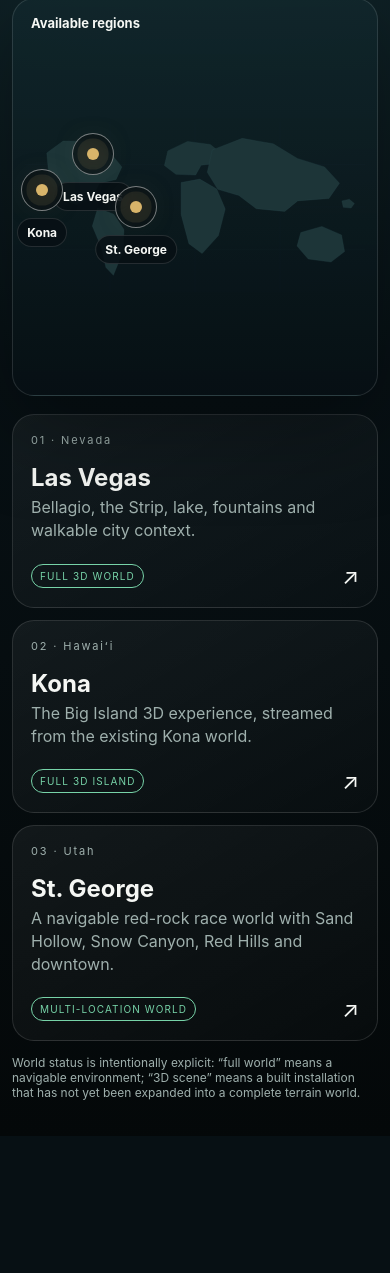
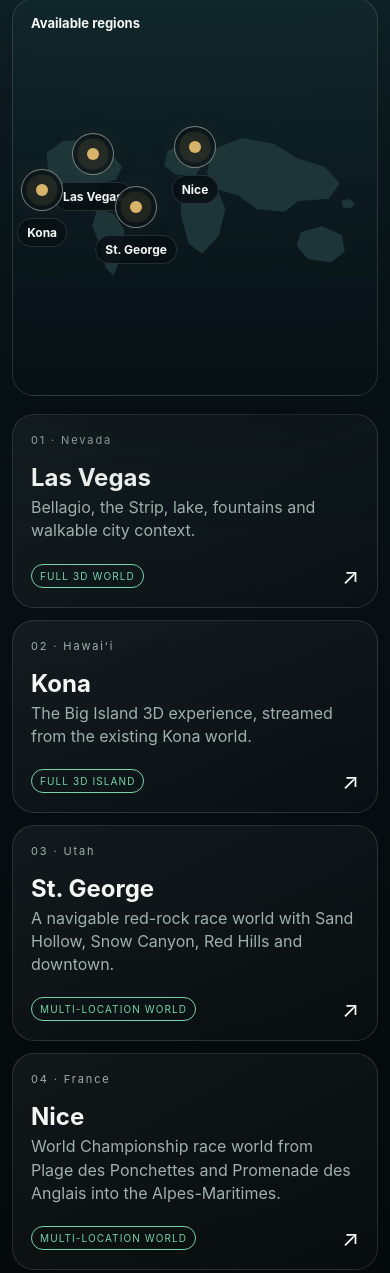
Before and after one commit to joaoccaldas/bellagio, a plain HTML site: page portal/index.html in a window 390 px wide. Shown: the part 218-1491 px from the top of the page. Before the commit the page ends 1354 px from the top, so only its background shows below. Drawn offline with Linux system fonts and the light colour scheme.

Commit message:
feat: add Nice to world atlas

```diff
--- a/portal/index.html
+++ b/portal/index.html
@@ -24,7 +24,7 @@ h1{font-size:clamp(34px,9vw,76px);line-height:.95;letter-spacing:-.04em;margin:1
 .pin{position:absolute;transform:translate(-50%,-50%);display:grid;place-items:center;width:42px;height:42px;border-radius:50%;border:1px solid rgba(255,255,255,.45);background:rgba(7,16,20,.72);backdrop-filter:blur(8px);text-decoration:none;z-index:3}
 .pin::before{content:"";width:12px;height:12px;border-radius:50%;background:var(--accent);box-shadow:0 0 0 8px rgba(216,180,106,.12),0 0 28px rgba(216,180,106,.55)}
 .pin::after{content:attr(data-label);position:absolute;left:50%;top:48px;transform:translateX(-50%);white-space:nowrap;font-size:12px;font-weight:650;padding:6px 9px;border-radius:999px;background:rgba(7,16,20,.86);border:1px solid var(--line)}
-.pin.vegas{left:18.0%;top:30%}.pin.kona{left:6.7%;top:39.1%}.pin.stg{left:18.5%;top:29.4%}
+.pin.vegas{left:18.0%;top:30%}.pin.kona{left:6.7%;top:39.1%}.pin.stg{left:18.5%;top:29.4%}.pin.nice{left:49.6%;top:27.5%}
 .pin.stg{transform:translate(22px,24px)}
 .pin:hover,.pin:focus-visible{outline:none;border-color:var(--accent);scale:1.06}
 .worlds{display:grid;grid-template-columns:repeat(3,1fr);gap:12px}
@@ -37,7 +37,7 @@ h1{font-size:clamp(34px,9vw,76px);line-height:.95;letter-spacing:-.04em;margin:1
 @media(max-width:720px){
   .shell{padding-left:12px;padding-right:12px}.map-wrap{margin-top:22px;border-radius:22px}
   .map{min-height:360px;aspect-ratio:auto}.map svg{height:320px}
-  .pin.vegas{left:22%;top:33%}.pin.kona{left:8%;top:43%}.pin.stg{left:22%;top:33%;transform:translate(22px,32px)}
+  .pin.vegas{left:22%;top:33%}.pin.kona{left:8%;top:43%}.pin.stg{left:22%;top:33%;transform:translate(22px,32px)}.pin.nice{left:50%;top:31%}
   .worlds{grid-template-columns:1fr}.card{min-height:160px}
   .map-head span{display:none}
 }
@@ -69,7 +69,8 @@ h1{font-size:clamp(34px,9vw,76px);line-height:.95;letter-spacing:-.04em;margin:1
       </svg>
       <a class="pin vegas" data-label="Las Vegas" href="worlds/vegas/" aria-label="Enter Las Vegas 3D world"></a>
       <a class="pin kona" data-label="Kona" href="worlds/kona/" aria-label="Enter Kona 3D island"></a>
-      <a class="pin stg" data-label="St. George" href="worlds/st-george/" aria-label="Enter St. George 3D scene"></a>
+      <a class="pin stg" data-label="St. George" href="worlds/st-george/" aria-label="Enter St. George 3D world"></a>
+      <a class="pin nice" data-label="Nice" href="worlds/nice/" aria-label="Enter Nice 3D world"></a>
     </div>
   </section>
 
@@ -77,6 +78,7 @@ h1{font-size:clamp(34px,9vw,76px);line-height:.95;letter-spacing:-.04em;margin:1
     <a class="card" href="worlds/vegas/"><span class="num">01 · Nevada</span><h2>Las Vegas</h2><p>Bellagio, the Strip, lake, fountains and walkable city context.</p><footer><span class="badge ready">Full 3D world</span><span class="arrow">↗</span></footer></a>
     <a class="card" href="worlds/kona/"><span class="num">02 · Hawaiʻi</span><h2>Kona</h2><p>The Big Island 3D experience, streamed from the existing Kona world.</p><footer><span class="badge ready">Full 3D island</span><span class="arrow">↗</span></footer></a>
     <a class="card" href="worlds/st-george/"><span class="num">03 · Utah</span><h2>St. George</h2><p>A navigable red-rock race world with Sand Hollow, Snow Canyon, Red Hills and downtown.</p><footer><span class="badge ready">Multi-location world</span><span class="arrow">↗</span></footer></a>
+      <a class="card" href="worlds/nice/"><span class="num">04 · France</span><h2>Nice</h2><p>World Championship race world from Plage des Ponchettes and Promenade des Anglais into the Alpes-Maritimes.</p><footer><span class="badge ready">Multi-location world</span><span class="arrow">↗</span></footer></a>
   </section>
   <p class="note">World status is intentionally explicit: “full world” means a navigable environment; “3D scene” means a built installation that has not yet been expanded into a complete terrain world.</p>
 </main>
```
